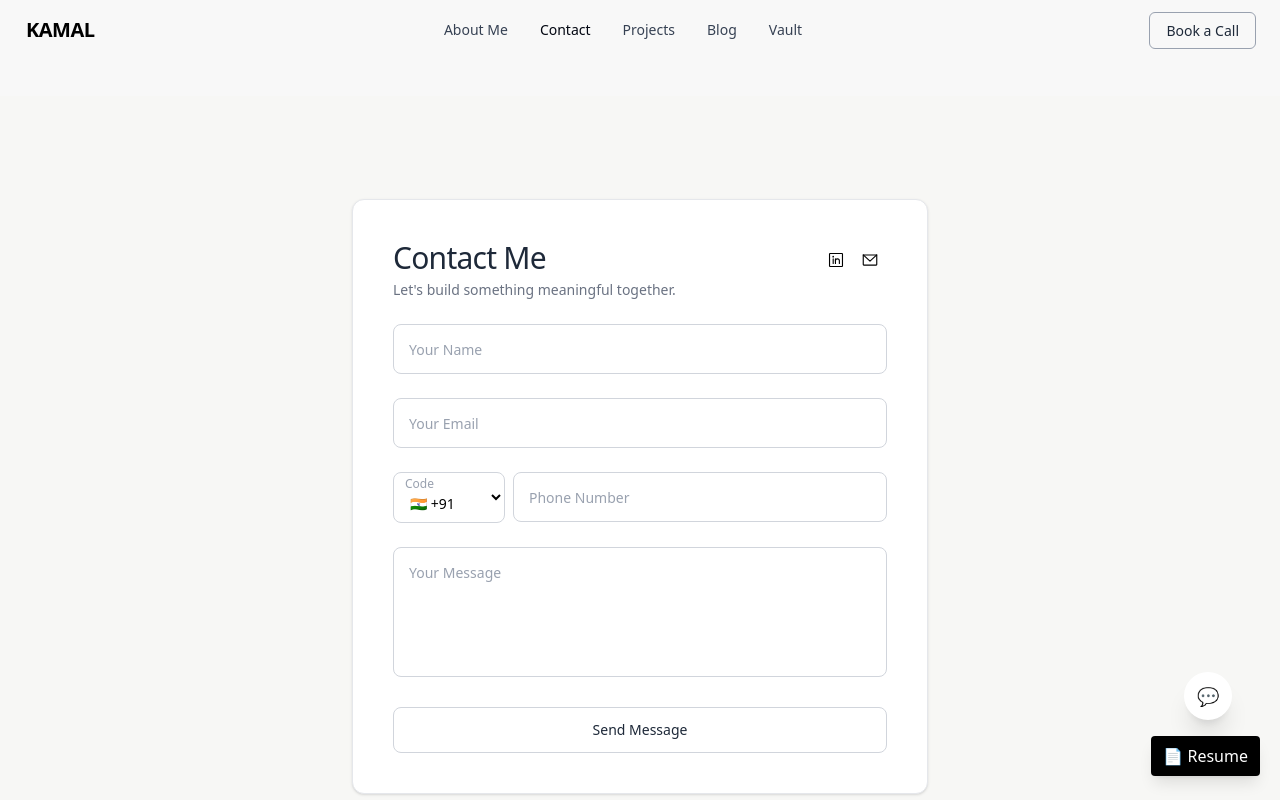
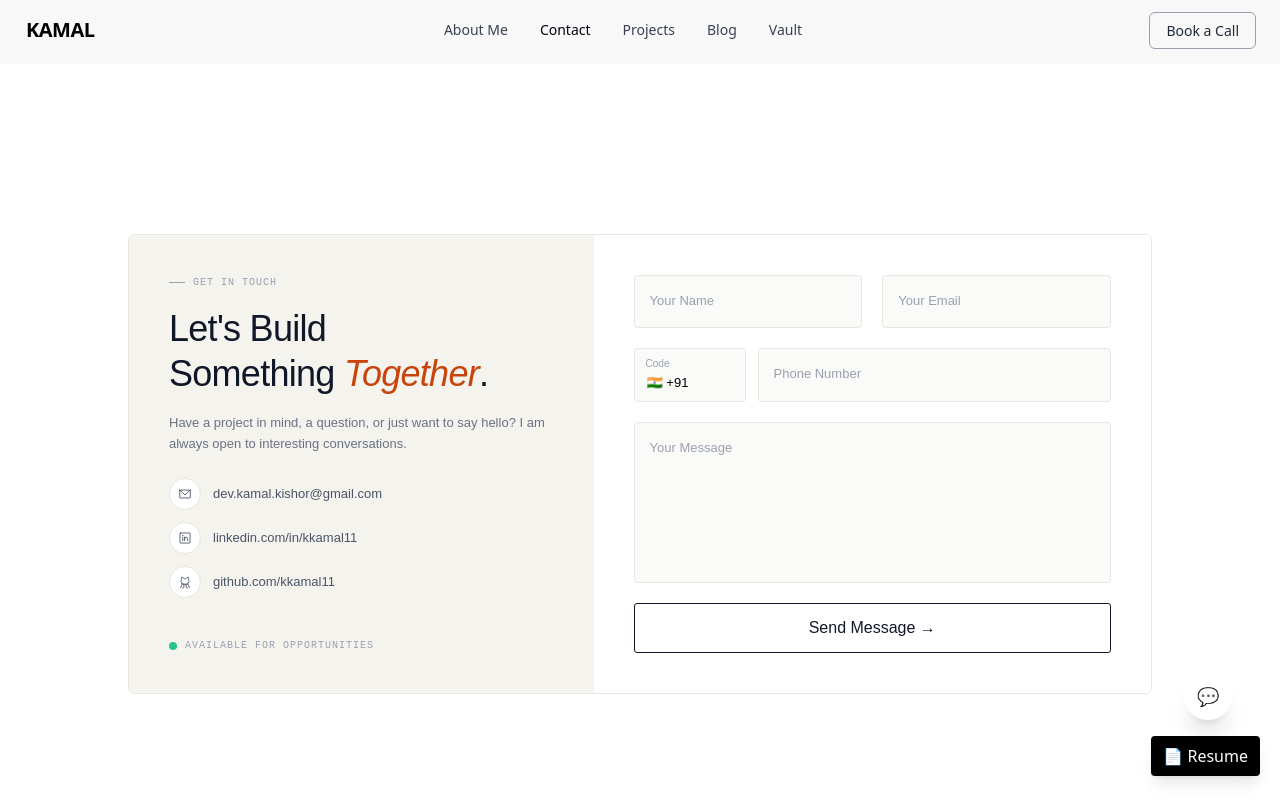
Before and after one commit to kkamal11/kkamal11.github.io, a React (Vite) app: page /contact in a window 1280 px wide. Shown: the top 800 px of the page. Built offline with nearby package versions, Linux system fonts and the light colour scheme.

Commit message:
page-enhancement

```diff
--- a/src/pages/Contact.tsx
+++ b/src/pages/Contact.tsx
@@ -1,4 +1,4 @@
-import { EnvelopeSimple, LinkedinLogo } from "phosphor-react";
+import { EnvelopeSimple, LinkedinLogo, GithubLogo } from "phosphor-react";
 import { useState } from "react";
 
 type Status = "idle" | "sending" | "success" | "error";
@@ -9,57 +9,108 @@ export default function Contact() {
   async function handleSubmit(e: React.FormEvent<HTMLFormElement>) {
     e.preventDefault();
     setStatus("sending");
-
     const form = e.currentTarget;
     const data = new FormData(form);
-
     try {
       const res = await fetch(form.action, {
         method: "POST",
         body: data,
         headers: { Accept: "application/json" },
       });
-
       const result = await res.json();
-      if (result.ok) {
-        setStatus("success");
-        form.reset();
-      } else {
-        setStatus("error");
-      }
+      if (result.ok) { setStatus("success"); form.reset(); }
+      else setStatus("error");
     } catch {
       setStatus("error");
     }
   }
 
   return (
-    <section className="min-h-screen bg-[#f7f7f5] flex items-center justify-center px-6 my-3 md:my-8">
-      <div className="max-w-xl w-full bg-white rounded-xl shadow-sm border border-gray-200 p-10 space-y-6">
+    <section
+      style={{ fontFamily: "'DM Sans', sans-serif" }}
+      className="min-h-screen bg-white flex items-center justify-center px-6 py-16"
+    >
+      <div className="w-full max-w-5xl grid grid-cols-1 md:grid-cols-[1fr_1.2fr] gap-0 border border-[#e8e6df] rounded-md overflow-hidden">
 
+        {/* ── Left panel ── */}
+        <div className="bg-[#f5f3ee] p-10 flex flex-col justify-between gap-10">
+          <div className="flex flex-col gap-6">
+
+            {/* Header */}
             <div>
-          <div className="flex flex-row items-center justify-between">
-              <h1 className="text-3xl font-[400px] tracking-tight text-gray-800 whitespace-nowrap mb-1">Contact Me</h1>
-              <div className="flex">
-                <a href="https://www.linkedin.com/in/kkamal11"
-                    target="_blank"
-                    className="p-2 rounded-full hover:bg-gray-100 transition"
-                    title="LinkedIn"
+              <span
+                style={{ fontFamily: "'DM Mono', monospace" }}
+                className="text-[10px] tracking-widest uppercase text-gray-400 flex items-center gap-2 mb-4"
               >
-                    <LinkedinLogo size={18} />
+                <span className="w-4 h-px bg-gray-400 inline-block" />
+                Get in touch
+              </span>
+              <h1
+                style={{ fontFamily: "'DM Sans', sans-serif", letterSpacing: "-0.02em" }}
+                className="text-4xl font-light text-gray-900 leading-tight"
+              >
+                Let's Build<br />
+                Something <em className="text-[#c8440a]">Together</em>.
+              </h1>
+              <p className="text-[13px] text-gray-500 leading-relaxed mt-4">
+                Have a project in mind, a question, or just want to say hello?
+                I am always open to interesting conversations.
+              </p>
+            </div>
+
+            {/* Contact details */}
+            <div className="flex flex-col gap-3">
+              <a
+                href="mailto:dev.kamal.kishor@gmail.com"
+                className="group flex items-center gap-3 text-[13px] text-gray-600 hover:text-gray-900 transition-colors"
+              >
+                <span className="w-8 h-8 rounded-full bg-white border border-[#e8e6df] flex items-center justify-center shrink-0
+                  group-hover:border-gray-400 transition-colors">
+                  <EnvelopeSimple size={14} />
+                </span>
+                dev.kamal.kishor@gmail.com
               </a>
               <a
-                  href="mailto:dev.kamal.kishor@gmail.com"
-                  className="p-2 rounded-full hover:bg-gray-100 transition"
-                  title="Mail"
-                ><EnvelopeSimple size={18} />
+                href="https://www.linkedin.com/in/kkamal11"
+                target="_blank"
+                rel="noreferrer"
+                className="group flex items-center gap-3 text-[13px] text-gray-600 hover:text-gray-900 transition-colors"
+              >
+                <span className="w-8 h-8 rounded-full bg-white border border-[#e8e6df] flex items-center justify-center shrink-0
+                  group-hover:border-gray-400 transition-colors">
+                  <LinkedinLogo size={14} />
+                </span>
+                linkedin.com/in/kkamal11
+              </a>
+              <a
+                href="https://github.com/kkamal11"
+                target="_blank"
+                rel="noreferrer"
+                className="group flex items-center gap-3 text-[13px] text-gray-600 hover:text-gray-900 transition-colors"
+              >
+                <span className="w-8 h-8 rounded-full bg-white border border-[#e8e6df] flex items-center justify-center shrink-0
+                  group-hover:border-gray-400 transition-colors">
+                  <GithubLogo size={14} />
+                </span>
+                github.com/kkamal11
               </a>
             </div>
           </div>
-          <p className="text-gray-500 text-sm">
-            Let's build something meaningful together.
-          </p>
+
+          {/* Availability badge */}
+          <div className="flex items-center gap-2">
+            <span className="w-2 h-2 rounded-full bg-emerald-500 animate-pulse shrink-0" />
+            <span
+              style={{ fontFamily: "'DM Mono', monospace" }}
+              className="text-[10px] tracking-widest uppercase text-gray-400"
+            >
+              Available for opportunities
+            </span>
+          </div>
         </div>
 
+        {/* ── Right panel — form ── */}
+        <div className="bg-white p-10">
           {status === "success" ? (
             <SuccessState />
           ) : (
@@ -67,44 +118,48 @@ export default function Contact() {
               action="https://formspree.io/f/mreegqaa"
               method="POST"
               onSubmit={handleSubmit}
-            className="space-y-6"
+              className="flex flex-col gap-5 h-full"
             >
               <input type="text" name="_gotcha" className="hidden" />
 
-            <FloatingInput label="Your Name" name="name" type="text" />
+              <div className="grid grid-cols-1 sm:grid-cols-2 gap-5">
+                <FloatingInput label="Your Name"  name="name"  type="text"  />
                 <FloatingInput label="Your Email" name="email" type="email" />
+              </div>
+
               <PhoneInput />
               <FloatingTextarea label="Your Message" name="message" />
+
+              {status === "error" && (
+                <p
+                  style={{ fontFamily: "'DM Mono', monospace" }}
+                  className="text-[11px] tracking-wide text-red-500"
+                >
+                  Something went wrong. Please try again.
+                </p>
+              )}
 
               <button
                 type="submit"
                 disabled={status === "sending"}
-              className="w-full bg-white text-gray-800 py-3 border border-gray-300 text-gray-700 hover:bg-black hover:text-white rounded-lg text-sm transition cursor-pointer disabled:opacity-50"
+                className="mt-auto
+                  border border-gray-900 text-gray-900 py-3 rounded-[3px]
+                  hover:bg-gray-900 hover:text-white
+                  transition-colors duration-200 cursor-pointer disabled:opacity-40"
               >
-              {status === "sending" ? "Sending..." : "Send Message"}
+                {status === "sending" ? "Sending..." : "Send Message →"}
               </button>
-
-            {status === "error" && (
-              <p className="text-red-600 text-sm text-center">
-                Something went wrong. Try again.
-              </p>
-            )}
             </form>
           )}
+        </div>
+
       </div>
     </section>
   );
 }
 
-/* ---------- Floating Inputs ---------- */
-
-type InputProps = {
-  label: string;
-  name: string;
-  type: string;
-};
-
-function FloatingInput({ label, name, type }: InputProps) {
+/* ── Floating Input ── */
+function FloatingInput({ label, name, type }: { label: string; name: string; type: string }) {
   return (
     <div className="relative">
       <input
@@ -112,11 +167,16 @@ function FloatingInput({ label, name, type }: InputProps) {
         name={name}
         required={name !== "phone"}
         placeholder=" "
-        className="peer w-full border border-gray-300 rounded-lg px-4 pt-5 pb-2 text-sm focus:outline-none focus:ring-1 focus:ring-gray-700"
+        className="peer w-full border border-[#e8e6df] rounded-[4px] px-4 pt-6 pb-2 text-[13px]
+          focus:outline-none focus:border-gray-900 transition-colors bg-[#fafaf8]"
       />
-      <label className="absolute left-4 top-3 text-gray-400 text-sm transition-all
-        peer-placeholder-shown:top-4 peer-placeholder-shown:text-sm
-        peer-focus:top-1 peer-focus:text-xs peer-focus:text-gray-700">
+      <label
+        className="absolute left-4 top-2 text-[10px]  text-gray-400
+          transition-all peer-placeholder-shown:top-4 peer-placeholder-shown:text-[13px]
+          peer-placeholder-shown:tracking-normal peer-placeholder-shown:uppercase-none
+          peer-focus:top-2 peer-focus:text-[10px] peer-focus:tracking-widest peer-focus:text-gray-700"
+        // style={{ fontFamily: "'DM Mono', monospace" }}
+      >
         {label}
       </label>
     </div>
@@ -125,35 +185,39 @@ function FloatingInput({ label, name, type }: InputProps) {
 
 function FloatingTextarea({ label, name }: { label: string; name: string }) {
   return (
-    <div className="relative">
+    <div className="relative flex-1">
       <textarea
         name={name}
         rows={5}
         required
         placeholder=" "
-        className="peer w-full border border-gray-300 rounded-lg px-4 pt-5 pb-2 text-sm resize-none focus:outline-none focus:ring-1 focus:ring-gray-700"
+        className="peer w-full h-full border border-[#e8e6df] rounded-[4px] px-4 pt-6 pb-2 text-[13px]
+          resize-none focus:outline-none focus:border-gray-900 transition-colors bg-[#fafaf8]"
       />
-      <label className="absolute left-4 top-3 text-gray-400 text-sm transition-all
-        peer-placeholder-shown:top-4 peer-placeholder-shown:text-sm
-        peer-focus:top-1 peer-focus:text-xs peer-focus:text-gray-700">
+      <label
+        className="absolute left-4 top-2 text-[10px] text-gray-400
+          transition-all peer-placeholder-shown:top-4 peer-placeholder-shown:text-[13px]
+          peer-placeholder-shown:tracking-normal
+          peer-focus:top-2 peer-focus:text-[10px] peer-focus:tracking-widest peer-focus:text-gray-700"
+      >
         {label}
       </label>
     </div>
   );
 }
 
-/* ---------- Phone Input ---------- */
-
+/* ── Phone Input ── */
 function PhoneInput() {
   const [code, setCode] = useState("+91");
 
   return (
-    <div className="flex gap-2">
-      <div className="relative w-28">
+    <div className="flex gap-3">
+      <div className="relative w-28 shrink-0">
         <select
           value={code}
           onChange={(e) => setCode(e.target.value)}
-          className="w-full border border-gray-300 rounded-lg px-3 pt-5 pb-2 text-sm bg-white focus:outline-none focus:ring-1 focus:ring-gray-700"
+          className="w-full border border-[#e8e6df] rounded-[4px] px-3 pt-6 pb-2 text-[13px]
+            bg-[#fafaf8] focus:outline-none focus:border-gray-900 transition-colors appearance-none"
         >
           <option value="+91">🇮🇳 +91</option>
           <option value="+1">🇺🇸 +1</option>
@@ -161,7 +225,9 @@ function PhoneInput() {
           <option value="+61">🇦🇺 +61</option>
           <option value="+81">🇯🇵 +81</option>
         </select>
-        <label className="absolute left-3 top-1 text-xs text-gray-400">
+        <label
+          className="absolute left-3 top-2 text-[10px] text-gray-400"
+        >
           Code
         </label>
       </div>
@@ -170,44 +236,58 @@ function PhoneInput() {
         <input
           type="tel"
           placeholder=" "
-          className="peer w-full border border-gray-300 rounded-lg px-4 pt-5 pb-2 text-sm focus:outline-none focus:ring-1 focus:ring-gray-700"
+          className="peer w-full border border-[#e8e6df] rounded-[4px] px-4 pt-6 pb-2 text-[13px]
+            focus:outline-none focus:border-gray-900 transition-colors bg-[#fafaf8]"
           onChange={(e) => {
             const hidden = document.getElementById("phone_full") as HTMLInputElement;
-            hidden.value = `${code} ${e.target.value}`;
+            if (hidden) hidden.value = `${code} ${e.target.value}`;
           }}
         />
-        <label className="absolute left-4 top-3 text-gray-400 text-sm transition-all
-          peer-placeholder-shown:top-4 peer-placeholder-shown:text-sm
-          peer-focus:top-1 peer-focus:text-xs peer-focus:text-gray-700">
+        <label
+          className="absolute left-4 top-2 text-[10px] text-gray-400
+            transition-all peer-placeholder-shown:top-4 peer-placeholder-shown:text-[13px]
+            peer-placeholder-shown:tracking-normal
+            peer-focus:top-2 peer-focus:text-[10px] peer-focus:tracking-widest peer-focus:text-gray-700"
+        >
           Phone Number
         </label>
       </div>
-
       <input type="hidden" name="phone" id="phone_full" />
     </div>
   );
 }
 
-/* ---------- Success State ---------- */
-
+/* ── Success State ── */
 function SuccessState() {
   return (
-    <div className="flex flex-col items-center justify-center py-16 space-y-4 animate-fade-in">
-      <div className="w-20 h-20 rounded-full border-4 border-green-500 flex items-center justify-center">
+    <div className="flex flex-col items-center justify-center h-full py-16 gap-5">
+      {/* Animated check */}
+      <div className="w-16 h-16 rounded-full border border-[#e8e6df] bg-[#f5f3ee] flex items-center justify-center">
         <svg
-          className="w-10 h-10 text-green-500 animate-check"
-          fill="none"
-          stroke="currentColor"
-          strokeWidth={3}
-          viewBox="0 0 24 24"
+          width="28" height="28" viewBox="0 0 24 24"
+          fill="none" stroke="#c8440a" strokeWidth="2"
+          strokeLinecap="round" strokeLinejoin="round"
         >
-          <path strokeLinecap="round" strokeLinejoin="round" d="M5 13l4 4L19 7" />
+          <path d="M5 13l4 4L19 7" />
         </svg>
       </div>
-      <h3 className="text-lg font-medium text-gray-800">Message Sent!</h3>
-      <p className="text-sm text-gray-500 text-center">
-        Thanks for reaching out. I'll get back to you shortly.
+      <div className="text-center">
+        <h3
+          style={{ fontFamily: "'DM Sans', sans-serif", letterSpacing: "-0.01em" }}
+          className="text-xl font-light text-gray-900"
+        >
+          Message Sent!
+        </h3>
+        <p className="text-[13px] text-gray-500 mt-2">
+          Thanks for reaching out — I'll get back to you shortly.
         </p>
+      </div>
+      <span
+        style={{ fontFamily: "'DM Mono', monospace" }}
+        className="text-[10px] tracking-widest uppercase text-[#c8440a]"
+      >
+        ✓ Delivered
+      </span>
     </div>
   );
 }
```
Lines whose indentation alone changed are shown as unchanged.
